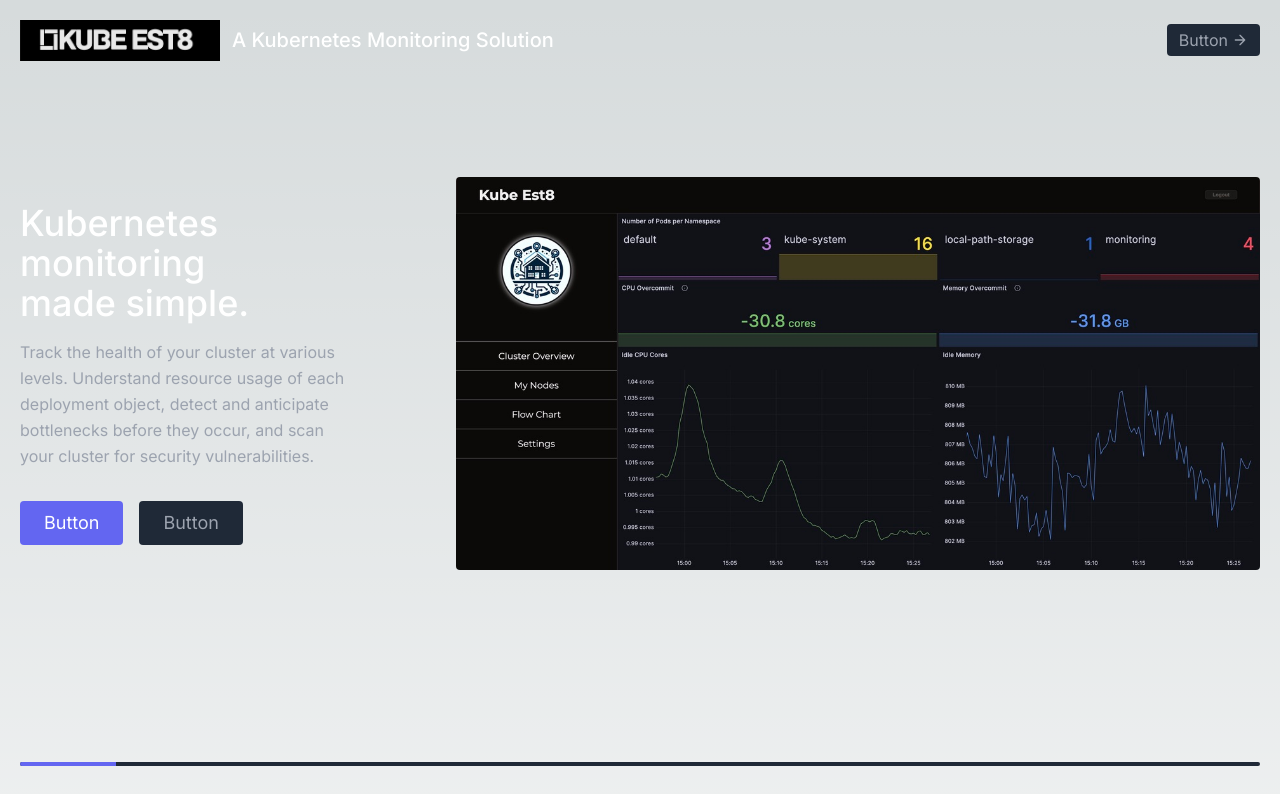
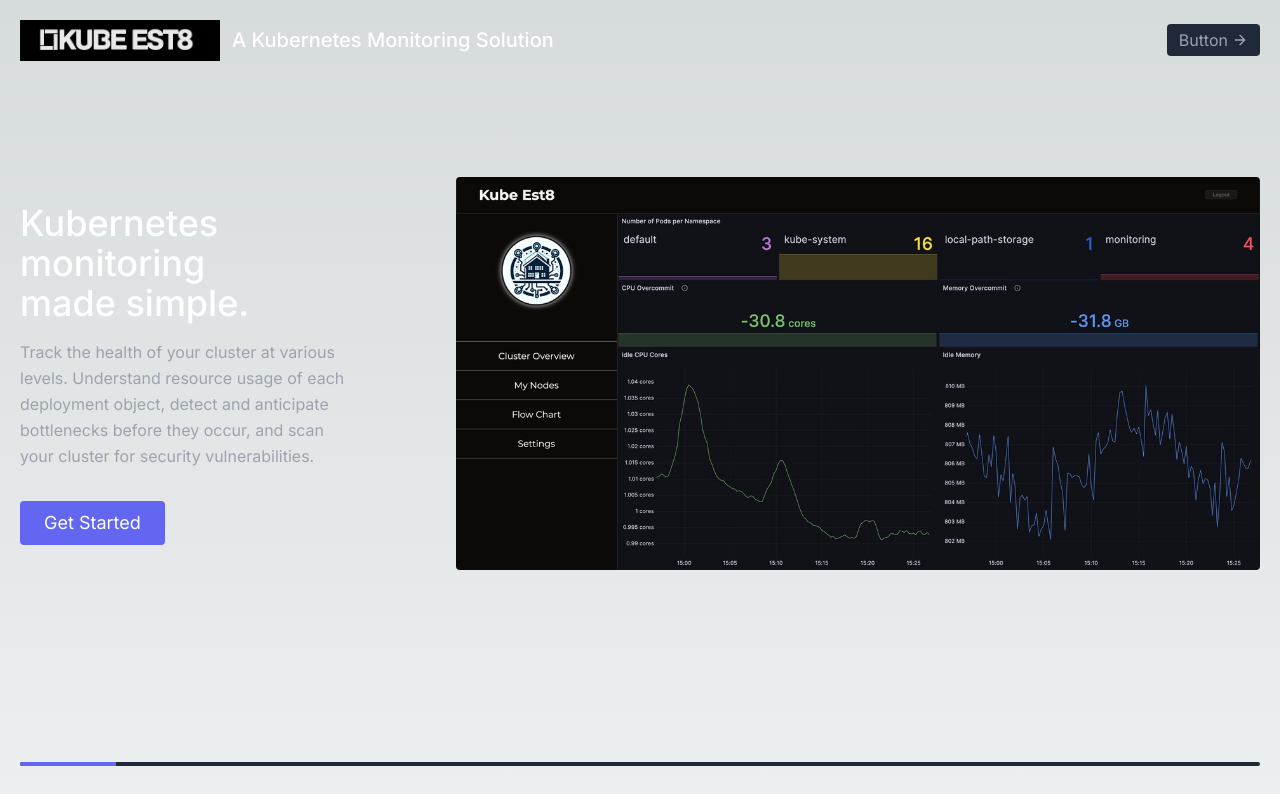
Before and after one commit to Team-Gubernetes-Gamma/Kube-Est8-Splash-Page, a Next.js app: page / in a window 1280 px wide. Shown: the top 794 px of the page. Built offline with nearby package versions, Linux system fonts and the light colour scheme.

Commit message:
link get started button to github repo

```diff
--- a/app/page.js
+++ b/app/page.js
@@ -46,8 +46,8 @@ export default function Home() {
       </h1>
       <p class="mb-8 leading-relaxed">Track the health of your cluster at various levels. Understand resource usage of each deployment object, detect and anticipate bottlenecks before they occur, and scan your cluster for security vulnerabilities.</p>
       <div class="flex justify-center">
-        <button class="inline-flex text-white bg-indigo-500 border-0 py-2 px-6 focus:outline-none hover:bg-indigo-600 rounded text-lg">Button</button>
-        <button class="ml-4 inline-flex text-gray-400 bg-gray-800 border-0 py-2 px-6 focus:outline-none hover:bg-gray-700 hover:text-white rounded text-lg">Button</button>
+        <button class="inline-flex text-white bg-indigo-500 border-0 py-2 px-6 focus:outline-none hover:bg-indigo-600 rounded text-lg"><a href="https://github.com/oslabs-beta/kube-est8" target="_blank" rel="noopener noreferrer">Get Started</a></button>
+        {/* <button class="ml-4 inline-flex text-gray-400 bg-gray-800 border-0 py-2 px-6 focus:outline-none hover:bg-gray-700 hover:text-white rounded text-lg">Button</button> */}
       </div>
     </div>
     <div class="lg:flex-grow lg:w-full md:w-1/2 w-5/6">
```
